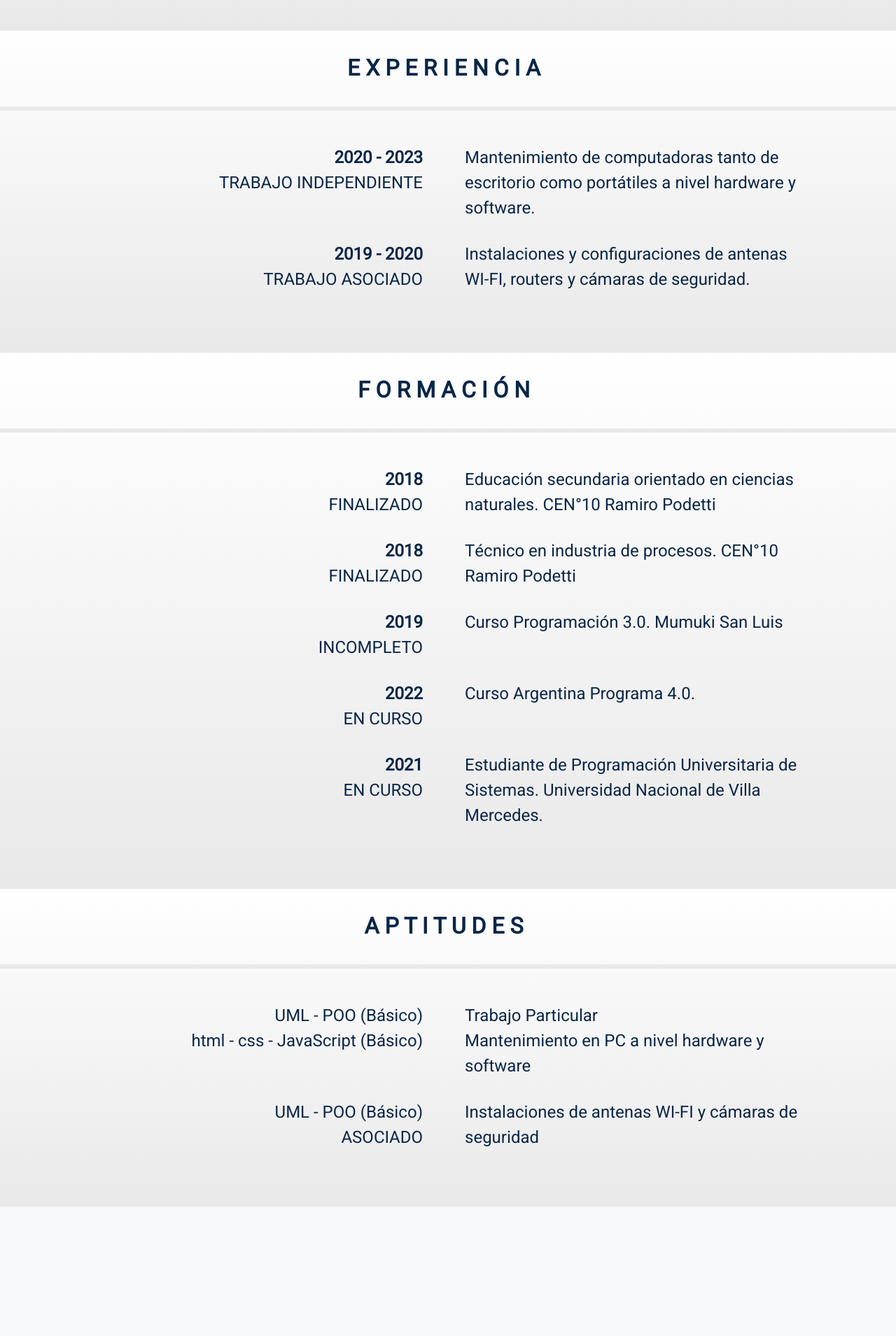
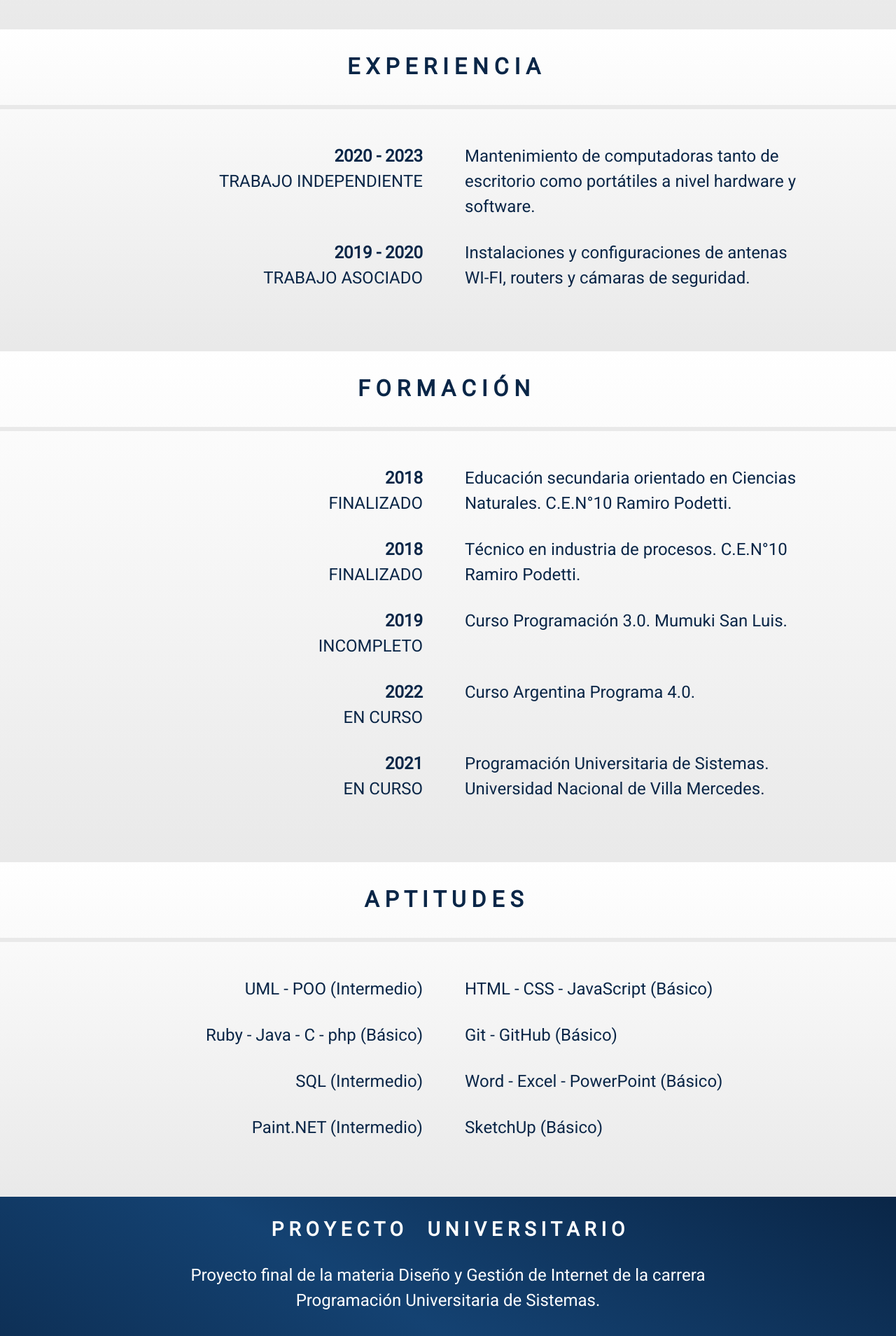
Before and after one commit to MauroAg22/personal-programmer-website, a PHP site: page / in a window 1280 px wide. Shown: the part 1200-3109 px from the top of the page at 70% size. Before the commit the page ends 2924 px from the top, so only its background shows below. Run offline with PHP 8.4, Linux system fonts and the light colour scheme.

Commit message:
En la etapa final a la finalización del proyecto. falta hacer el modo oscuro de la página y algunos detalles.

```diff
--- a/css/style.css
+++ b/css/style.css
@@ -25,6 +25,11 @@ p {
 .row {
     margin-right: 0;
 }
+
+.row > * {
+    padding-right: 0;
+    padding-left: 0;
+  }
 
 .font-110-porcent {
     font-size: 110%;
@@ -121,17 +126,25 @@ p {
     text-align: center;
 }
 
-.xp-principal {
-    padding: 0 0 50px;
+.tituo-hola {
+    font-size: 50px;
+    margin-bottom: 50px;
 }
 
 .separacion {
     padding: 0 25% 30px;
-
     /* background-color: red; */
 }
 
-.xp-titulo {
+.xp-principal,
+.ap-principal,
+.for-principal {
+    padding: 0 0 50px;
+}
+
+.xp-titulo,
+.ap-titulo,
+.for-titulo {
     display: grid;
     place-items: center;
     height: 120px;
@@ -140,26 +153,89 @@ p {
     margin-bottom: 50px;
 }
 
-.xp-titulo h3 {
+.pro-principal {
+    /* background-color: #a5a; */
+    background-image: linear-gradient(30deg, #0A2647, #144272, #0A2647);
+}
+
+.pro-descripcion div h3 {
+    margin: 0;
+}
+
+.pro-descripcion div h3 strong {
+    color: white;
+}
+
+.pro-descripcion {
+    /* background-color: lightseagreen; */
+    height: 400px;
+    display: flex;
+    flex-direction: column;
+    justify-content: space-evenly;
+    align-items: center;
+
+}
+
+.pro-descripcion p {
+    color: white;
+    text-align: center;
+    width: 65%;
+}
+
+.pro-descripcion a {
+    color: white;
+    font-size: 22px;
+}
+
+.pro-descripcion a:hover {
+    transform: scale(1.05);
+}
+
+
+
+
+.xp-titulo h3,
+.ap-titulo h3,
+.for-titulo h3 {
     display: inline;
     font-size: 32px;
     padding: 0;
     margin: 0;
 }
 
-.xp-izqierda {
+.xp-izquierda,
+.ap-izquierda,
+.for-izquierda {
+    /* background-color: lightsalmon; */
     padding-right: 30px;
-    /* background-color: lightsalmon; */
     justify-content: end;
 }
 
-.xp-izqierda p {
+.xp-izquierda p,
+.ap-izquierda p,
+.for-izquierda p {
     text-align: end;
 }
 
-.xp-derecha {
+.xp-derecha,
+.ap-derecha,
+.for-derecha {
+    /* background-color: lightblue; */
     padding-left: 30px;
-    /* background-color: lightblue; */
+}
+
+#bottom {
+    height: 120px;
+}
+
+#bottom div {
+    height: 100%;
+    width: 100%;
+    justify-content: center;
+}
+
+#bottom div img {
+    height: 40px;
 }
 
 
@@ -220,13 +296,23 @@ p {
         padding: 0 20% 30px;
     }
 
-    .xp-izqierda,
-    .xp-derecha {
+    .xp-izquierda,
+    .xp-derecha,
+    .ap-izquierda,
+    .ap-derecha,
+    .for-izquierda,
+    .for-derecha {
         padding: 0;
     }
 
-    .xp-izqierda p {
+    .xp-izquierda p,
+    .ap-izquierda p,
+    .for-izquierda p {
         text-align: start;
+    }
+
+    .pro-descripcion p {
+        width: 80%;
     }
 
 }
--- a/index.html
+++ b/index.html
@@ -23,7 +23,7 @@
 
 <body>
 
-    <nav class="navbar navbar-expand-lg navbar-light bg-light">
+    <nav class="navbar navbar-expand-lg navbar-light bg-light fixed-top">
         <div class="container-lg">
             <a class="navbar-brand" href="index.html">Mauro Lucero</a>
             <button class="navbar-toggler" type="button" data-bs-toggle="collapse" data-bs-target="#navbarNav"
@@ -106,7 +106,7 @@
     <div class="contenedor-gradiente">
         <article class="box-06-1">
             <section class="tamanio-caja">
-                <h1>¡Hola! Soy Mauro</h1>
+                <h1 class="tituo-hola">¡Hola! Soy Mauro</h1>
                 <p>
                     Un estudiante de programación de 25 años con muchas ganas de seguir desarrollando y ampliando todos
                     mis conocimientos. Aprendí a programar por simple curiosidad. Me llamó mucho la atención, entonces
@@ -125,7 +125,7 @@
         </div>
 
         <div class="row separacion">
-            <div class="col-lg-6 xp-izqierda">
+            <div class="col-lg-6 xp-izquierda">
                 <p><strong>2020 - 2023</strong></p>
                 <p>TRABAJO INDEPENDIENTE</p>
             </div>
@@ -135,7 +135,7 @@
         </div>
 
         <div class="row separacion">
-            <div class="col-lg-6 xp-izqierda">
+            <div class="col-lg-6 xp-izquierda">
                 <p><strong>2019 - 2020</strong></p>
                 <p>TRABAJO ASOCIADO</p>
             </div>
@@ -146,104 +146,128 @@
     </div>
 
 
-    <div id="formacion" class="container-fluid-lg xp-principal contenedor-gradiente">
+    <div id="formacion" class="container-fluid-lg for-principal contenedor-gradiente">
         <div class="row">
-            <div class="col-lg-12 xp-titulo">
+            <div class="col-lg-12 for-titulo">
                 <h3><strong>F O R M A C I Ó N</strong></h3>
             </div>
         </div>
 
         <div class="row separacion">
-            <div class="col-lg-6 xp-izqierda">
+            <div class="col-lg-6 for-izquierda">
                 <p><strong>2018</strong></p>
                 <p>FINALIZADO</p>
             </div>
-            <div class="col-lg-6 xp-derecha">
-                <p>Educación secundaria orientado en ciencias naturales. CEN°10 Ramiro Podetti</p>
+            <div class="col-lg-6 for-derecha">
+                <p>Educación secundaria orientado en Ciencias Naturales. C.E.N°10 Ramiro Podetti.</p>
             </div>
         </div>
 
         <div class="row separacion">
-            <div class="col-lg-6 xp-izqierda">
+            <div class="col-lg-6 for-izquierda">
                 <p><strong>2018</strong></p>
                 <p>FINALIZADO</p>
             </div>
-            <div class="col-lg-6 xp-derecha">
-                <p>Técnico en industria de procesos. CEN°10 Ramiro Podetti</p>
+            <div class="col-lg-6 for-derecha">
+                <p>Técnico en industria de procesos. C.E.N°10 Ramiro Podetti.</p>
             </div>
         </div>
 
         <div class="row separacion">
-            <div class="col-lg-6 xp-izqierda">
+            <div class="col-lg-6 for-izquierda">
                 <p><strong>2019</strong></p>
                 <p>INCOMPLETO</p>
             </div>
-            <div class="col-lg-6 xp-derecha">
-                <p>Curso Programación 3.0. Mumuki San Luis</p>
+            <div class="col-lg-6 for-derecha">
+                <p>Curso Programación 3.0. Mumuki San Luis.</p>
             </div>
         </div>
 
         <div class="row separacion">
-            <div class="col-lg-6 xp-izqierda">
+            <div class="col-lg-6 for-izquierda">
                 <p><strong>2022</strong></p>
                 <p>EN CURSO</p>
             </div>
-            <div class="col-lg-6 xp-derecha">
-                <p>Curso Argentina Programa 4.0. </p>
+            <div class="col-lg-6 for-derecha">
+                <p>Curso Argentina Programa 4.0.</p>
             </div>
         </div>
 
         <div class="row separacion">
-            <div class="col-lg-6 xp-izqierda">
+            <div class="col-lg-6 for-izquierda">
                 <p><strong>2021</strong></p>
                 <p>EN CURSO</p>
             </div>
-            <div class="col-lg-6 xp-derecha">
-                <p>Estudiante de Programación Universitaria de Sistemas. Universidad Nacional de Villa Mercedes.</p>
+            <div class="col-lg-6 for-derecha">
+                <p>Programación Universitaria de Sistemas. Universidad Nacional de Villa Mercedes.</p>
             </div>
         </div>
     </div>
 
 
-
-
-
-
-
-
-    <div id="aptitudes" class="container-fluid-lg xp-principal contenedor-gradiente">
+    <div id="aptitudes" class="container-fluid-lg ap-principal contenedor-gradiente">
         <div class="row">
-            <div class="col-lg-12 xp-titulo">
+            <div class="col-lg-12 ap-titulo">
                 <h3><strong>A P T I T U D E S</strong></h3>
             </div>
         </div>
 
         <div class="row separacion">
-            <div class="col-lg-6 xp-izqierda">
-                <p>UML - POO (Básico)</p>
-                <p>html - css - JavaScript (Básico)</p>
+            <div class="col-lg-6 ap-izquierda">
+                <p>UML - POO (Intermedio)</p>
             </div>
-            <div class="col-lg-6 xp-derecha">
-                <p>Trabajo Particular</p>
-                <p>Mantenimiento en PC a nivel hardware y software</p>
+            <div class="col-lg-6 ap-derecha">
+                <p>HTML - CSS - JavaScript (Básico)</p>
             </div>
         </div>
 
         <div class="row separacion">
-            <div class="col-lg-6 xp-izqierda">
-                <p>UML - POO (Básico)</p>
-                <p>ASOCIADO</p>
+            <div class="col-lg-6 ap-izquierda">
+                <p>Ruby - Java - C - php (Básico)</p>
             </div>
-            <div class="col-lg-6 xp-derecha">
-                <p>Instalaciones de antenas WI-FI y cámaras de seguridad</p>
+            <div class="col-lg-6 ap-derecha">
+                <p>Git - GitHub (Básico)</p>
+            </div>
+        </div>
+
+        <div class="row separacion">
+            <div class="col-lg-6 ap-izquierda">
+                <p>SQL (Intermedio)</p>
+            </div>
+            <div class="col-lg-6 ap-derecha">
+                <p>Word - Excel - PowerPoint (Básico)</p>
+            </div>
+        </div>
+
+        <div class="row separacion">
+            <div class="col-lg-6 ap-izquierda">
+                <p>Paint.NET (Intermedio)</p>
+            </div>
+            <div class="col-lg-6 ap-derecha">
+                <p>SketchUp (Básico)</p>
             </div>
         </div>
     </div>
 
 
+    <div id="proyectos" class="pro-principal">
+        <div class="pro-descripcion">
+            <div>
+                <h3><strong>P R O Y E C T O&nbsp;&nbsp;&nbsp;&nbsp;&nbsp;U N I V E R S I T A R I O</strong></h3>
+            </div>
+            <p>Proyecto final de la materia Diseño y Gestión de Internet de la carrera Programación Universitaria de Sistemas.</p>
+            <p>Es un proyecto sin responsive desing realizado a fines del año 2022 y no está pensado para un dispositivo móvil. Invluye LocalStorage para guardar el puntaje obtenido en el juego</p>
+            <a class="link-estilo" href="/proyecto-universitario/index.html" target="_blank">Click aquí para ver el Proyecto</a>
+        </div>
+    </div>
 
 
 
+    <nav id="bottom" class="navbar navbar-light bg-light">
+        <div class="container-fluid">
+            <img src="img/icon/night.png" alt="icon dark mode">
+        </div>
+    </nav>
 
 
 
```
Also changed, not shown: proyecto-universitario/css/estilos.css (added, +115 -0 lines), proyecto-universitario/game.html (added, +53 -0 lines), proyecto-universitario/index.html (added, +33 -0 lines), proyecto-universitario/js/codigo.js (added, +229 -0 lines), proyecto-universitario/rules.html (added, +31 -0 lines), img/icon/day.png (added), img/icon/night.png (added), proyecto-universitario/image/fondo2.png (added), proyecto-universitario/image/logo_32px_contorno_fondo.png (added).
